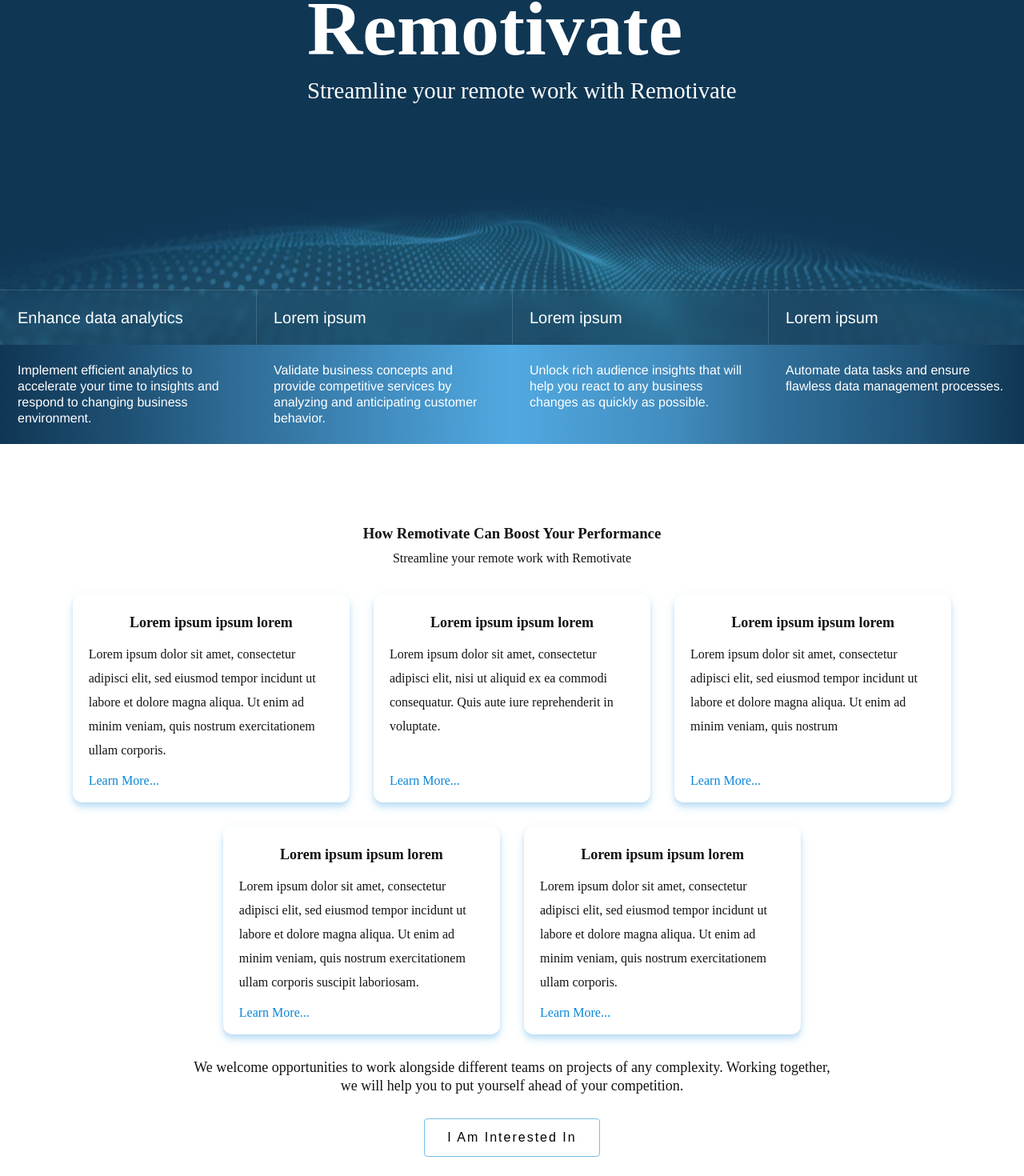
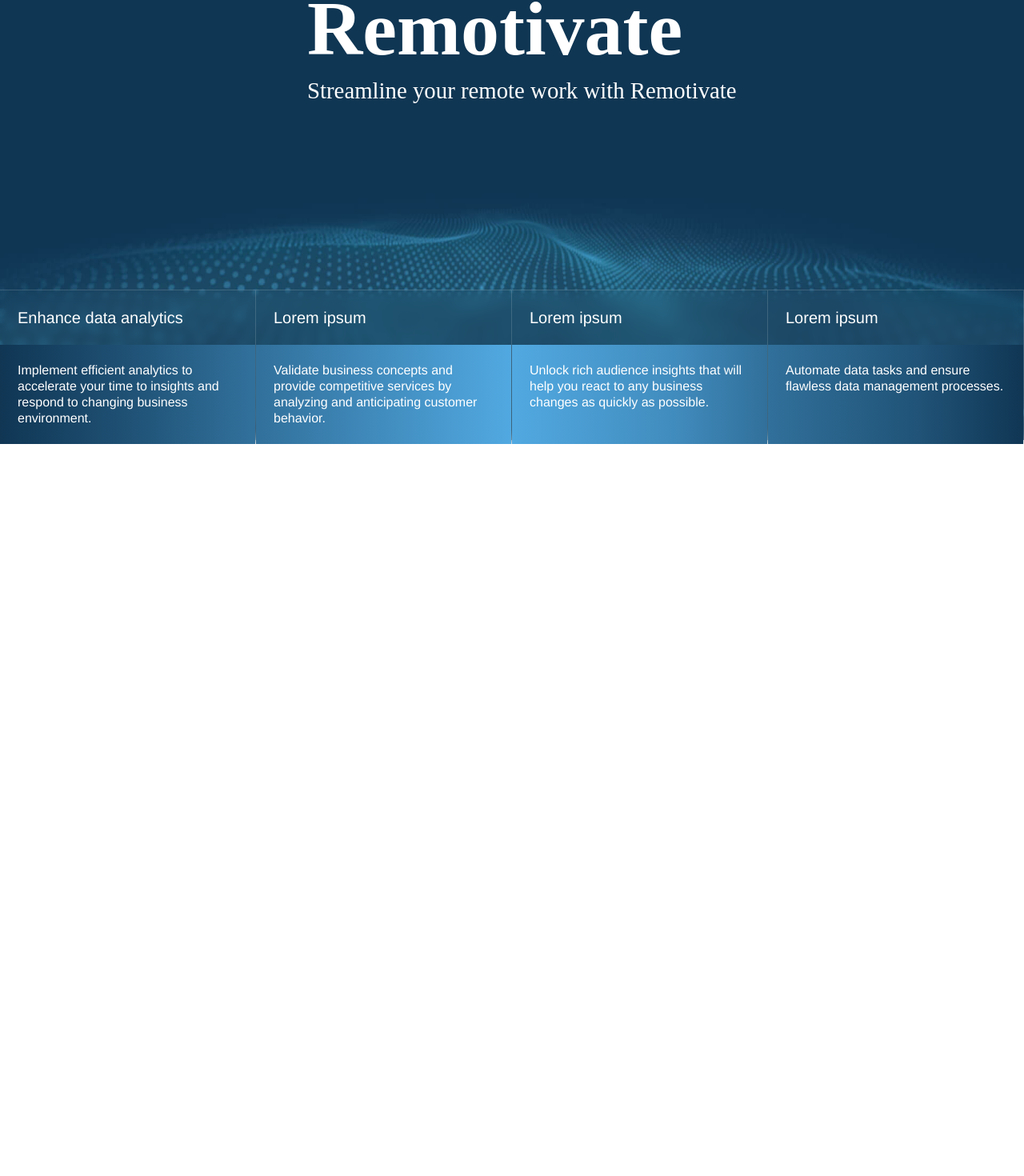
Before and after one commit to Lukacs93/remote-work-management-tool, a React (Create React App) app in the folder frontend/: page /projects in a window 1280 px wide. Shown: the part 150-1620 px from the top of the page at 80% size. After the commit the page ends 800 px from the top, so only its background shows below. Built offline with nearby package versions, Linux system fonts and the light colour scheme; a web font is replaced by a local one.

Commit message:
Implement react router

```diff
--- a/frontend/package.json
+++ b/frontend/package.json
@@ -8,6 +8,7 @@
     "@testing-library/user-event": "^13.5.0",
     "react": "^18.2.0",
     "react-dom": "^18.2.0",
+    "react-router-dom": "^6.8.1",
     "react-scripts": "5.0.1",
     "web-vitals": "^2.1.4"
   },
--- a/frontend/src/App.js
+++ b/frontend/src/App.js
@@ -1,4 +1,5 @@
 import './App.css';
+import { Route, Routes } from "react-router-dom";
 import Navbar from './Components/landing-page/Navbar'
 import Header from './Components/landing-page/Header'
 import LadingPage from './Components/landing-page/LandingPage';
@@ -6,11 +7,12 @@ import LadingPage from './Components/landing-page/LandingPage';
 function App() {
   return (
     <div className="App">
-      <header className="App-header">
         <Navbar />
         <Header />
-      </header>
-      <LadingPage />
+        <Routes>
+          <Route exact path="/" element={<LadingPage />} />
+          {/* <Route path="/projects/" element={<Project />} /> */}
+        </Routes>
     </div>
   );
 }
--- a/frontend/src/Components/landing-page/Header.css
+++ b/frontend/src/Components/landing-page/Header.css
@@ -86,7 +86,7 @@ p {
   flex-direction: column;
   color: #fff;
   border-right: 1px solid hsla(0,0%,100%,.15);
-  margin-right: -1px;
+  /* margin-right: -1px; */
 }
 
 .front-page-header-list-text {
--- a/frontend/src/Components/landing-page/LandingPage.js
+++ b/frontend/src/Components/landing-page/LandingPage.js
@@ -51,7 +51,7 @@ const LadingPage = () => {
             </div>
             <p>We welcome opportunities to work alongside different teams on projects of any complexity. Working together, we will help you to put yourself ahead of your competition.</p>
             <div className='service-button-container'>
-                <button class="services-button">I Am Interested In</button>
+                <button className="services-button">I Am Interested In</button>
             </div>
         </section>
     )
--- a/frontend/src/Components/landing-page/Navbar.js
+++ b/frontend/src/Components/landing-page/Navbar.js
@@ -8,7 +8,7 @@ const Navbar = () => {
                 <div className="logo">LOGO</div>
                 <ul className="nav-links">
                     <input type="checkbox" id="checkbox_toggle" />
-                    <label for="checkbox_toggle" className="hamburger">&#9776;</label>
+                    <label htmlFor="checkbox_toggle" className="hamburger">&#9776;</label>
                     <div className="menu">
                         <li><a href="/">Home</a></li>
                         <li><a href="/">About</a></li>
@@ -27,7 +27,7 @@ const Navbar = () => {
                     </div>
                 </ul>
                 <div className='navbar-button-container'>
-                    <button class="sign-in-btn">Sign In</button>
+                    <button className="sign-in-btn">Sign In</button>
                 </div>
             </nav>
         </div>
--- a/frontend/src/index.js
+++ b/frontend/src/index.js
@@ -2,10 +2,13 @@ import React from 'react';
 import ReactDOM from 'react-dom/client';
 import './index.css';
 import App from './App';
+import { BrowserRouter } from "react-router-dom";
 
 const root = ReactDOM.createRoot(document.getElementById('root'));
 root.render(
   <React.StrictMode>
-    <App />
+    <BrowserRouter>
+      <App />
+    </BrowserRouter>
   </React.StrictMode>
 );
```
Also changed, not shown: 1 other file (tests, documents, lock files or other folders). Lines whose indentation alone changed are shown as unchanged.
